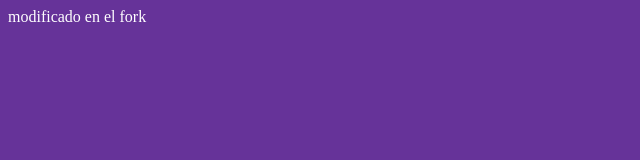
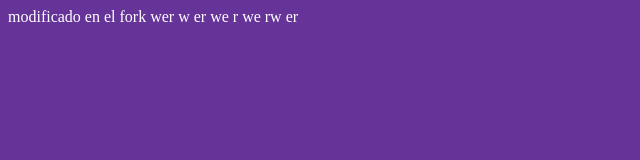
Before and after one commit to cesaralejandru/pruebagit, a plain HTML site: page index.html in a window 1280 px wide. Shown: the whole page, without its empty margins (0-640 px from the left). Drawn offline with Linux system fonts and the light colour scheme.

Commit message:
Update index.html

```diff
--- a/index.html
+++ b/index.html
@@ -14,5 +14,13 @@
 </head>
 <body>
     modificado en el fork
+    wer
+    w
+    er
+    we
+    r
+    we
+    rw
+    er
 </body>
 </html>
```
